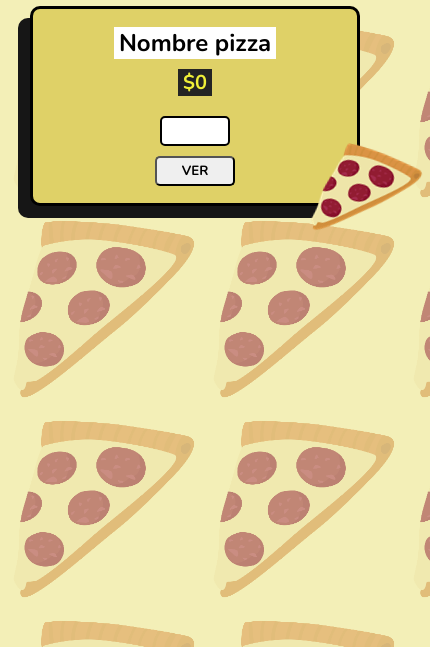
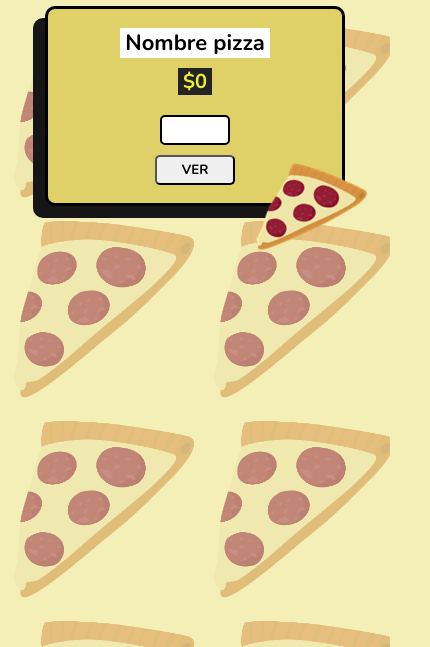
Before and after one commit to ManuelEFernandez/pizzaMuestra, a plain HTML site: page index.html in a window 390 px wide. Shown: the part 197-844 px from the top of the page, 430 px wide, since content can reach past the window. Drawn offline with nearby package versions, Linux system fonts and the light colour scheme.

Commit message:
responsive

```diff
--- a/styles.css
+++ b/styles.css
@@ -125,3 +125,22 @@ h4 {
     background-color: black;
     color: rgb(255, 106, 106);
 }
+
+@media screen and (max-width: 420px) {
+
+    .carta-pizza {
+
+        width: 300px;
+    }
+
+    .img-pizza {
+    top: 150px;
+       left: 210px;
+
+    }
+
+    h2 {
+
+        font-size: 22px;
+    }
+}
```
